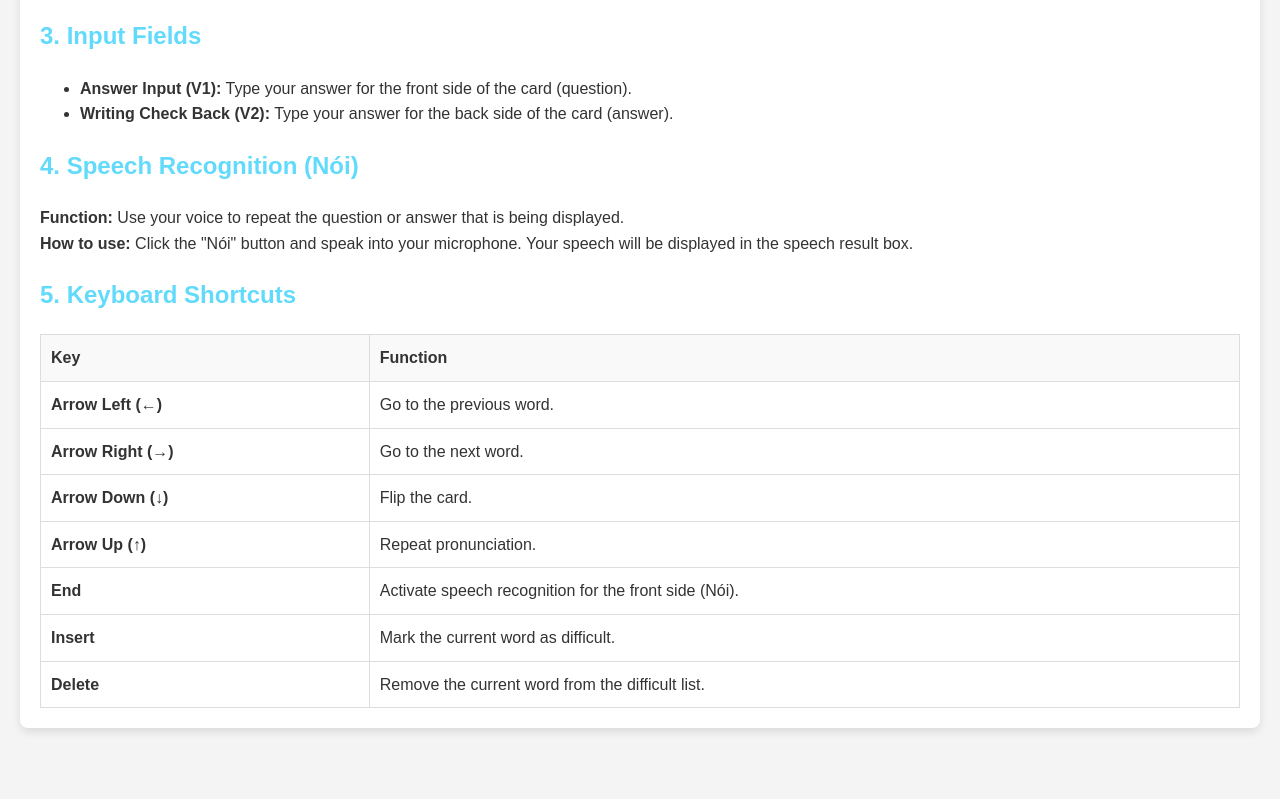
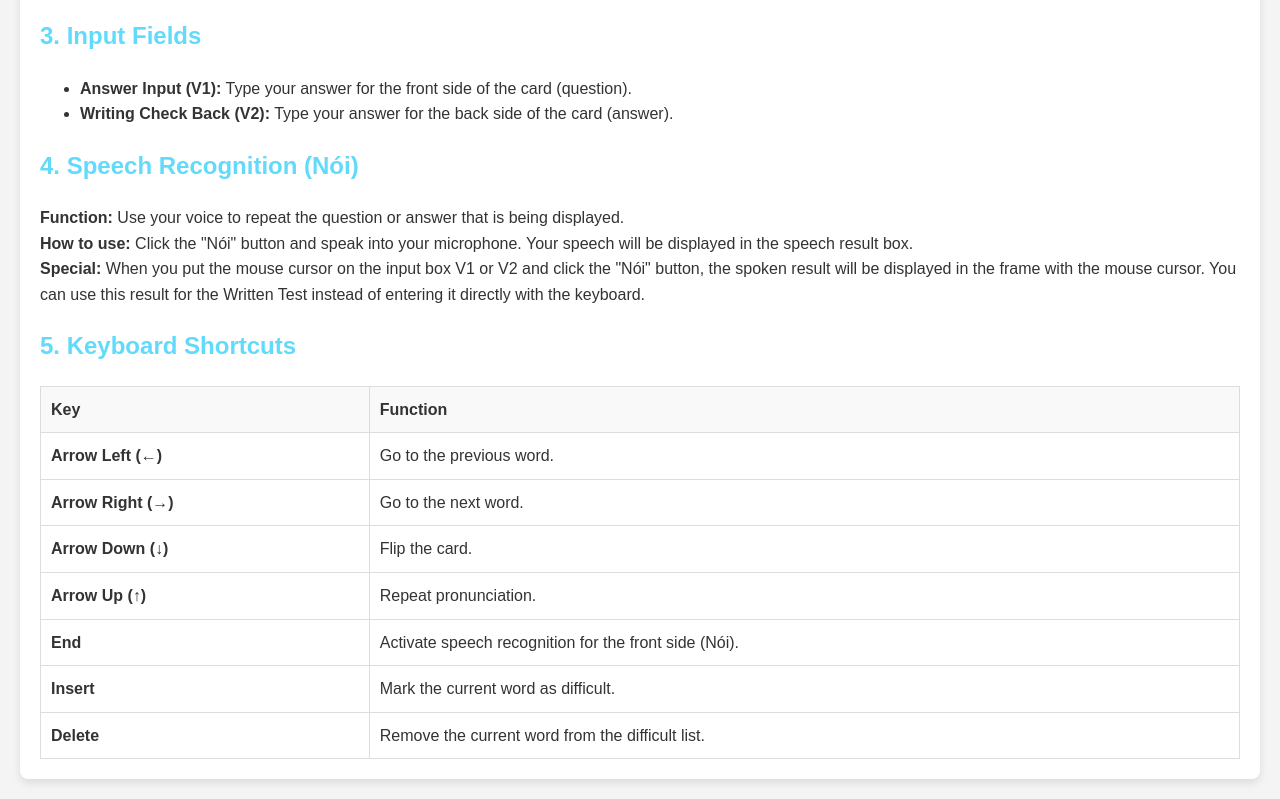
Before and after one commit to nguyensunone/my_test_app, a plain HTML site: page help.html in a window 1280 px wide. Shown: the part 735-1534 px from the top of the page. Before the commit the page ends 1483 px from the top, so only its background shows below. Drawn offline with Linux system fonts and the light colour scheme.

Commit message:
Cập nhật help

```diff
--- a/help.html
+++ b/help.html
@@ -124,7 +124,8 @@
     <h2>4. Speech Recognition (Nói)</h2>
     <p>
         <strong>Function:</strong> Use your voice to repeat the question or answer that is being displayed.<br>
-        <strong>How to use:</strong> Click the "Nói" button and speak into your microphone. Your speech will be displayed in the speech result box.
+        <strong>How to use:</strong> Click the "Nói" button and speak into your microphone. Your speech will be displayed in the speech result box.<br>
+        <strong>Special:</strong> When you put the mouse cursor on the input box V1 or V2 and click the "Nói" button, the spoken result will be displayed in the frame with the mouse cursor. You can use this result for the Written Test instead of entering it directly with the keyboard.
     </p>
 
     <h2>5. Keyboard Shortcuts</h2>
@@ -229,7 +230,8 @@
     <h2>4. Nhận diện giọng nói (Nói)</h2>
     <p>
         <strong>Chức năng:</strong> Sử dụng giọng nói của bạn để lặp lại câu hỏi hoặc câu trả lời đang được hiển thị.<br>
-        <strong>Cách sử dụng:</strong> Nhấp vào nút "Nói" và nói vào microphone. Câu nói của bạn sẽ được hiển thị trong khung kết quả.
+        <strong>Cách sử dụng:</strong> Nhấp vào nút "Nói" và nói vào microphone. Câu nói của bạn sẽ được hiển thị trong khung kết quả.<br>
+        <strong>Đặc biệt:</strong> Khi bạn đặt trỏ chuột vào ô nhập liệu V1 hoặc V2 và nhấp vào nút "Nói", kết quả nói sẽ hiển thị trong khung có trỏ chuột. Bạn có thể dùng kết quả này để Kiểm tra viết thay vì nhập trực tiếp bằng bàn phím.
     </p>
 
     <h2>5. Phím tắt</h2>
```
